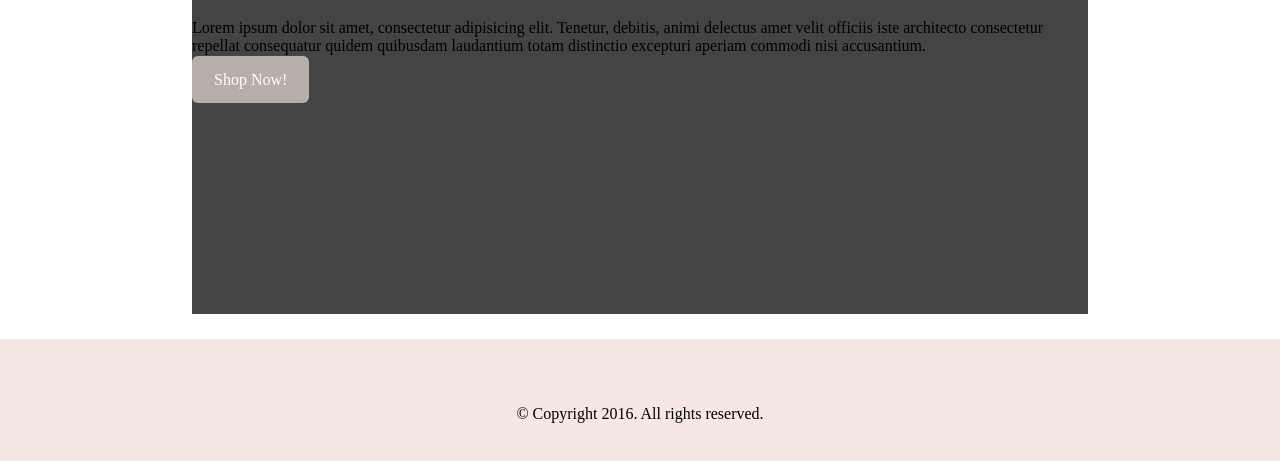
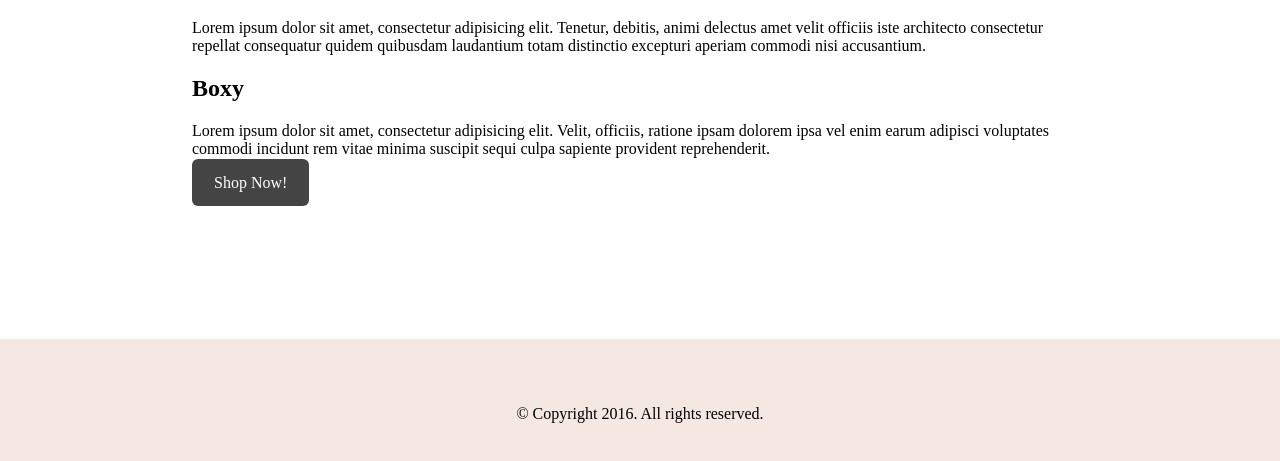
Before and after one commit to Danhya/boxygirl-landingpage, a plain HTML site: page index.html in a window 1280 px wide. Shown: the part 461-922 px from the top of the page. Drawn offline with Linux system fonts and the light colour scheme.

Commit message:
I added a <h2> and a <p>

```diff
--- a/css/styles.css
+++ b/css/styles.css
@@ -24,7 +24,7 @@ header {
 }
 main {
     height:600px;
-    background-color:#444444;
+    background-color:#FFFFFF;
     width:70%;
     margin:25px auto;
 }
@@ -39,7 +39,7 @@ footer {
 /* BUTTON STYLE */
 
 .button {
-    background-color:#B6AFA9;
+    background-color:#444444;
     padding:15px 22px;
     border-radius:6px;
     color:#FFFFFF;
@@ -47,7 +47,7 @@ footer {
 }
 
 .button:hover {
-    background-color:#ADD8E6;
+    background-color:#F5E7E1;
 }
 
 /*.imagecenter*/
--- a/index.html
+++ b/index.html
@@ -18,6 +18,8 @@
                <img src="images/600x225.png" width="600" height="225" alt="" title="" class="imageCenter"/>
                 <h1>Order Your Boxy Box Today!</h1>
                 <p> Lorem ipsum dolor sit amet, consectetur adipisicing elit. Tenetur, debitis, animi delectus amet velit officiis iste architecto consectetur repellat consequatur quidem quibusdam laudantium totam distinctio excepturi aperiam commodi nisi accusantium.</p>
+                <h2> Boxy</h2>
+                <p>Lorem ipsum dolor sit amet, consectetur adipisicing elit. Velit, officiis, ratione ipsam dolorem ipsa vel enim earum adipisci voluptates commodi incidunt rem vitae minima suscipit sequi culpa sapiente provident reprehenderit.</p>
                 <a href="#" title="" class="button">Shop Now!</a>
             </main>
             <footer>
```
